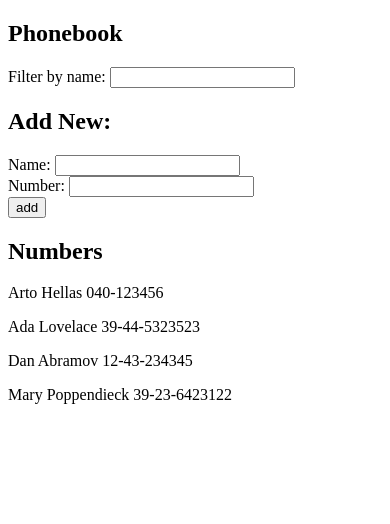
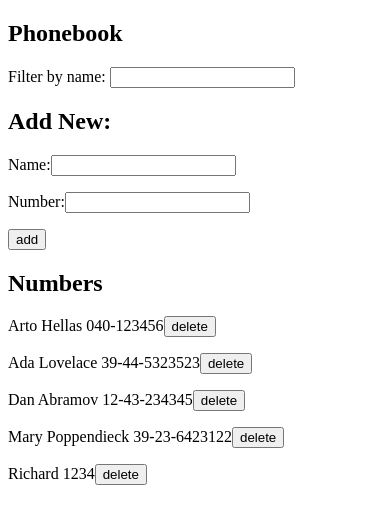
Before and after one commit to rzhang606/fullstackopen, a React (Create React App) app in the folder part2/phonebook/: page / in a window 390 px wide. Shown: the top 524 px of the page. Built offline with nearby package versions, Linux system fonts and the light colour scheme; data requests are answered from the project's data file.

Commit message:
2D Exercises: Phonebook

```diff
--- a/part2/phonebook/db.json
+++ b/part2/phonebook/db.json
@@ -1,5 +1,5 @@
 {
-    "persons":[
+  "persons": [
     {
       "name": "Arto Hellas",
       "number": "040-123456",
@@ -19,6 +19,11 @@
       "name": "Mary Poppendieck",
       "number": "39-23-6423122",
       "id": 4
+    },
+    {
+      "name": "Richard",
+      "number": "1234",
+      "id": 5
     }
   ]
 }
--- a/part2/phonebook/src/App.js
+++ b/part2/phonebook/src/App.js
@@ -1,12 +1,12 @@
 import React, { useState, useEffect } from 'react'
-import axios from 'axios'
 import FormField from './components/FormField'
 import People from './components/People'
 import Filter from './components/Filter'
+import personService from './services/Persons'
 
 const App = () => {
     const [ persons, setPersons] = useState([]);
-    const [ newName, setNewName ] = useState(''); //form input name
+    const [ newName, setNewName ] = useState(''); // form input name
     const [ newNumber, setNewNumber ] = useState(''); // form input number
     const [ newFilter, setNewFilter ] = useState('') // filter
 
@@ -28,12 +28,37 @@ const App = () => {
             name: newName,
             number: newNumber
         };
-        if(persons.filter(person => person.name === newName).length !== 0) {
-            window.alert(`${newName} is already added to phonebook.`)
-        } else {
-            setPersons(persons.concat(personObj));
-            setNewName('');
-            setNewNumber('');
+        const duplicate = persons.filter(person => person.name === newName);
+        if(duplicate.length !== 0) { //if record exists
+            if(duplicate[0].number === newNumber) { //duplicate
+                window.alert(`${newName} is already added to phonebook.`);
+            } else { //update number
+                const confirmation = window.confirm(`Update ${newName}'s number with ${newNumber}?`);
+                if(confirmation) {
+                    console.log('Updating new number');
+                    personService.update(duplicate[0].id, personObj).then( result => {
+                        refreshAll();
+                    })
+                }
+            }
+        } else {    // add new record
+            personService
+                .create(personObj)
+                .then(result => {
+                    setPersons(persons.concat(result));
+                    setNewName('');
+                    setNewNumber('');
+                });
+        }
+    }
+
+    const handleDelete = (id) => {
+        const result = window.confirm(`Delete ${persons[id-1].name}'s record?`);
+        if(result) {
+            console.log('Delete: ', id);
+            personService.remove(id).then(request => {
+                refresh();
+            });
         }
     }
 
@@ -43,16 +68,27 @@ const App = () => {
     }
 
     //effects
-
     useEffect(() => {
         console.log('Fetching data ... ');
-        axios
-            .get('http://localhost:3001/persons')
-            .then(response => {
-                console.log('Promise fulfilled');
-                setPersons(response.data);
+        personService
+            .getAll()
+            .then(numbers => {
+                setPersons(numbers);
             })
     }, []) // empty array tells it to only run initially
+
+    //helpers
+    const refresh = () => {
+        personService.getAll().then(result => {
+            setPersons(result);
+        });
+    }
+
+    const refreshAll = () => {
+        refresh();
+        setNewName('');
+        setNewNumber('');
+    }
 
     return (
         <div>
@@ -67,7 +103,7 @@ const App = () => {
                 </div>
             </form>
             <h2>Numbers</h2>
-            <People persons={persons} filter={newFilter} />
+            <People persons={persons} filter={newFilter} deleteHandler={handleDelete} />
         </div>
     )
 }
--- a/part2/phonebook/src/components/FormField.js
+++ b/part2/phonebook/src/components/FormField.js
@@ -3,7 +3,10 @@ import React from 'react'
 const FormField = ({title, input, inputHandler}) => {
     return (
         <div>
-            {title}: <input value={input} onChange={inputHandler}/>
+            <p>
+                {title}:
+                <input value={input} onChange={inputHandler}/>
+            </p>
         </div>
     )
 }
--- a/part2/phonebook/src/components/People.js
+++ b/part2/phonebook/src/components/People.js
@@ -1,6 +1,6 @@
 import React from 'react'
 
-const People = ({persons, filter}) => {
+const People = ({persons, filter, deleteHandler}) => {
     let newPersons = persons;
     if(filter !== "") {
         newPersons = persons.filter(person => person.name.toLowerCase().includes(filter.toLowerCase()));
@@ -8,7 +8,10 @@ const People = ({persons, filter}) => {
     return (
         <div>
             {newPersons.map((person) =>
-                <p key={person.name}>{person.name} {person.number}</p>
+                <p key={person.name}>
+                    {person.name} {person.number}
+                    <button onClick={() => deleteHandler(person.id)}>delete</button>
+                </p>
             )}
         </div>
     )
--- /dev/null
+++ b/part2/phonebook/src/services/Persons.js
@@ -0,0 +1,24 @@
+import axios from 'axios';
+const baseURL = 'http://localhost:3001/persons';
+
+const getAll = () => {
+    console.log('Getting all from server ... ');
+    const request = axios.get(baseURL);
+    return request.then(response => response.data);
+}
+
+const create = (newObject) => {
+    const request = axios.post(baseURL, newObject);
+    return request.then(response => response.data);
+}
+
+const remove = (id) => {
+    return axios.delete(`${baseURL}/${id}`);
+}
+
+const update = (id, newObject) => {
+    const request = axios.put(`${baseURL}/${id}`, newObject);
+    return request.then(response => response.data);
+}
+
+export default {getAll, create, remove, update}
```
Also changed, not shown: part2/phonebook/src/components/Form.js (deleted, +0 -16 lines). Lines whose indentation alone changed are shown as unchanged.
